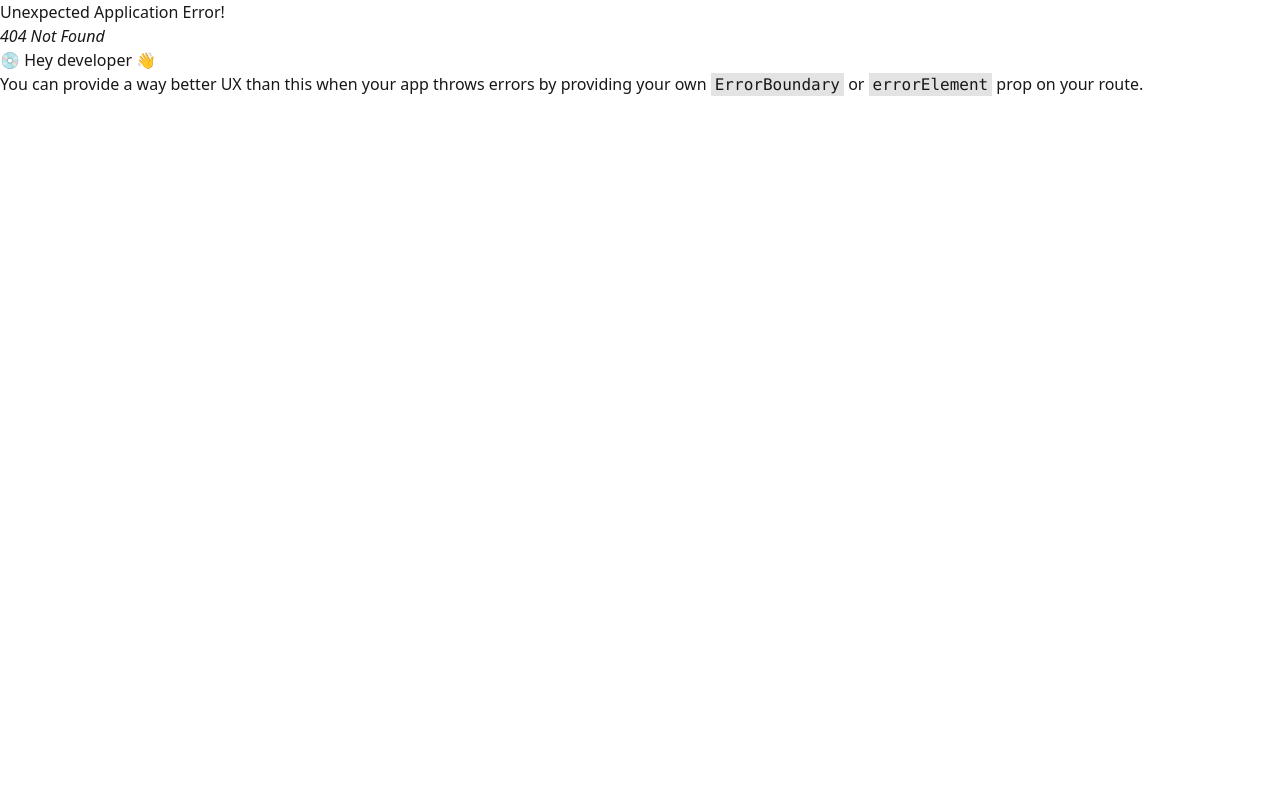
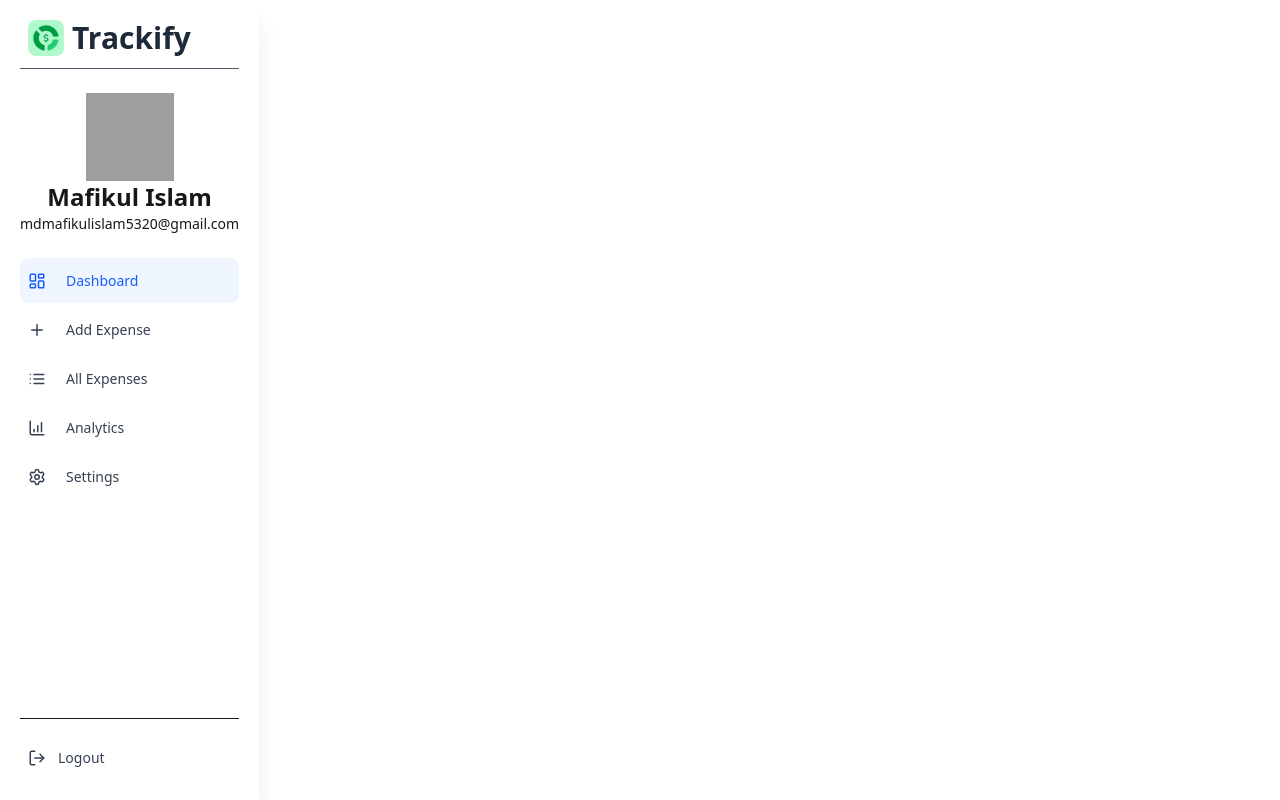
Before and after one commit to Mafikul5320/Personal-Expense-Tracker---Client, a React (Vite) app: page /dashboard in a window 1280 px wide. Before the commit this address had no page. Built offline with nearby package versions, Linux system fonts and the light colour scheme; grey boxes are pictures that could not be loaded.

Commit message:
Dashboard Design

```diff
--- a/package.json
+++ b/package.json
@@ -12,6 +12,7 @@
   "dependencies": {
     "@tailwindcss/vite": "^4.1.11",
     "framer-motion": "^12.23.12",
+    "lucide-react": "^0.539.0",
     "react": "^19.1.1",
     "react-dom": "^19.1.1",
     "react-icons": "^5.5.0",
--- /dev/null
+++ b/src/Context/AuthContext.jsx
@@ -0,0 +1,3 @@
+import { createContext } from "react";
+
+export const AuthContext = createContext()
--- /dev/null
+++ b/src/Context/AuthProvider.jsx
@@ -0,0 +1,14 @@
+import React from 'react';
+import { AuthContext } from './AuthContext';
+
+const AuthProvider = ({ children }) => {
+
+    const userInfo = {
+        email: "abc@gmail.com"
+    }
+    return <AuthContext value={userInfo}>
+        {children}
+    </AuthContext>
+};
+
+export default AuthProvider;
--- /dev/null
+++ b/src/Dashboard/Dashboard.jsx
@@ -0,0 +1,113 @@
+import logo from '../assets/logo.png';
+import { NavLink, Outlet } from 'react-router';
+import { LayoutDashboard, Plus, List, BarChart4, Settings, LogOut } from 'lucide-react';
+
+
+const Dashboard = () => {
+    return (
+        <div className="drawer lg:drawer-open">
+            <input id="dashboard-drawer" type="checkbox" className="drawer-toggle" />
+
+            <div className="drawer-content flex flex-col">
+                <div className="w-full navbar bg-white border-b lg:hidden">
+                    <label htmlFor="dashboard-drawer" className="btn btn-square btn-ghost">
+                        <svg
+                            xmlns="http://www.w3.org/2000/svg"
+                            fill="none"
+                            viewBox="0 0 24 24"
+                            className="inline-block w-6 h-6 stroke-current"
+                        >
+                            <path strokeLinecap="round" strokeLinejoin="round" strokeWidth="2" d="M4 6h16M4 12h16M4 18h16" />
+                        </svg>
+                    </label>
+                    <h2 className="ml-4 text-xl font-semibold">Dashboard</h2>
+                </div>
+
+                <Outlet />
+            </div>
+
+            {/* Sidebar */}
+            <div className="drawer-side shadow-xl">
+                <label htmlFor="dashboard-drawer" className="drawer-overlay"></label>
+                <div className="menu p-5 w-full min-h-full bg-white text-base-content">
+                    <div className="mb-6 pb-3 px-2 flex items-center space-x-2 border-b border-gray-600">
+                        <div><img className='w-9 h-9 rounded-lg object-cover' src={logo} alt="Trackify" /></div>
+                        <h1 className="text-3xl font-bold text-gray-800">Trackify</h1>
+                    </div>
+                    <div className='pb-6'>
+                        <img className='w-22 h-22 object-center mx-auto' src="https://i.ibb.co.com/b5CvTt9H/image.png" alt="" />
+                        <h1 className='text-2xl font-bold text-center'>Mafikul Islam</h1>
+                        <p className='text-center'>mdmafikulislam5320@gmail.com</p>
+                    </div>
+                    <ul className="space-y-1">
+                        <li>
+                            <NavLink
+                                to="/dashboard"
+                                className={({ isActive }) =>
+                                    `flex items-center py-3 px-2 rounded-lg ${isActive ? 'bg-blue-50 text-blue-600' : 'text-gray-700 hover:bg-gray-100'}`
+                                }
+                            >
+                                <LayoutDashboard size={18} className="mr-3" />
+                                Dashboard
+                            </NavLink>
+                        </li>
+                        <li>
+                            <NavLink
+                                to="/dashboard/add-expense"
+                                className={({ isActive }) =>
+                                    `flex items-center py-3 px-2 rounded-lg ${isActive ? 'bg-blue-50 text-blue-600' : 'text-gray-700 hover:bg-gray-100'}`
+                                }
+                            >
+                                <Plus size={18} className="mr-3" />
+                                Add Expense
+                            </NavLink>
+                        </li>
+                        <li>
+                            <NavLink
+                                to="/dashboard/expenses"
+                                className={({ isActive }) =>
+                                    `flex items-center py-3 px-2 rounded-lg ${isActive ? 'bg-blue-50 text-blue-600' : 'text-gray-700 hover:bg-gray-100'}`
+                                }
+                            >
+                                <List size={18} className="mr-3" />
+                                All Expenses
+                            </NavLink>
+                        </li>
+                        <li>
+                            <NavLink
+                                to="/dashboard/analytics"
+                                className={({ isActive }) =>
+                                    `flex items-center py-3 px-2 rounded-lg ${isActive ? 'bg-blue-50 text-blue-600' : 'text-gray-700 hover:bg-gray-100'}`
+                                }
+                            >
+                                <BarChart4 size={18} className="mr-3" />
+                                Analytics
+                            </NavLink>
+                        </li>
+                        <li>
+                            <NavLink
+                                to="/dashboard/settings"
+                                className={({ isActive }) =>
+                                    `flex items-center py-3 px-2 rounded-lg ${isActive ? 'bg-blue-50 text-blue-600' : 'text-gray-700 hover:bg-gray-100'}`
+                                }
+                            >
+                                <Settings size={18} className="mr-3" />
+                                Settings
+                            </NavLink>
+                        </li>
+                    </ul>
+
+                    {/* Bottom Logout Button */}
+                    <div className="mt-auto pt-4 border-t">
+                        <button className="flex items-center w-full py-3 px-2 rounded-lg text-gray-700 hover:bg-gray-100">
+                            <LogOut size={18} className="mr-3" />
+                            Logout
+                        </button>
+                    </div>
+                </div>
+            </div>
+        </div>
+    );
+};
+
+export default Dashboard;
--- a/src/Home/HowItWorks.jsx
+++ b/src/Home/HowItWorks.jsx
@@ -43,7 +43,7 @@ const HowItWorks = () => {
                 <div className="relative grid gap-10 md:grid-cols-4 ">
                     {steps.map((step, index) => (
                         <div
-                            className="relative p-6 rounded-3xl backdrop-blur-lg bg-white/10 border-2 border-gray-200 shadow-lg hover:shadow-cyan-500/40 transition-all duration-300 hover:-translate-y-2 text-black "
+                            className="relative p-6 rounded-3xl backdrop-blur-lg bg-white/10 border-2 border-gray-200 shadow-lg hover:shadow-cyan-500/40 transition-all duration-300 hover:-translate-y-2 text-black cursor-pointer"
                         >
                             <div
                                 className={`w-20 h-20 mx-auto flex items-center justify-center rounded-full bg-gradient-to-br ${step.color} text-white text-3xl shadow-lg shadow-white/20`}
--- /dev/null
+++ b/src/Layouts/DashboardLayout.jsx
@@ -0,0 +1,11 @@
+import React from 'react';
+
+const DashboardLayout = () => {
+    return (
+        <div>
+
+        </div>
+    );
+};
+
+export default DashboardLayout;
--- a/src/Router/Router.jsx
+++ b/src/Router/Router.jsx
@@ -1,6 +1,8 @@
 import { createBrowserRouter } from "react-router";
 import Root from "../Layouts/Root";
 import HomeLayout from "../Layouts/HomeLayout";
+import DashboardLayout from "../Layouts/DashboardLayout";
+import Dashboard from "../Dashboard/Dashboard";
 
 export const router = createBrowserRouter([
     {
@@ -12,5 +14,15 @@ export const router = createBrowserRouter([
                 Component: HomeLayout
             }
         ]
+    },
+    {
+        path: "/dashboard",
+        Component: Dashboard,
+        children: [
+            {
+                path: "/dashboard",
+                Component: DashboardLayout
+            }
+        ]
     }
 ])
```
Also changed, not shown: 1 other file (tests, documents, lock files or other folders).
